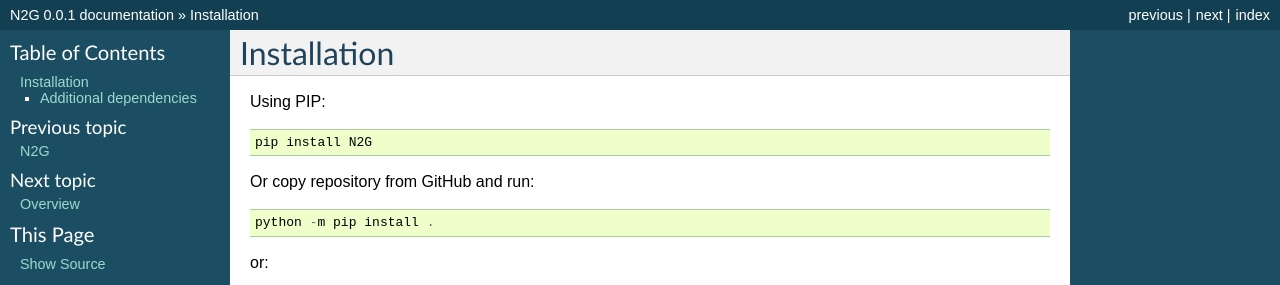
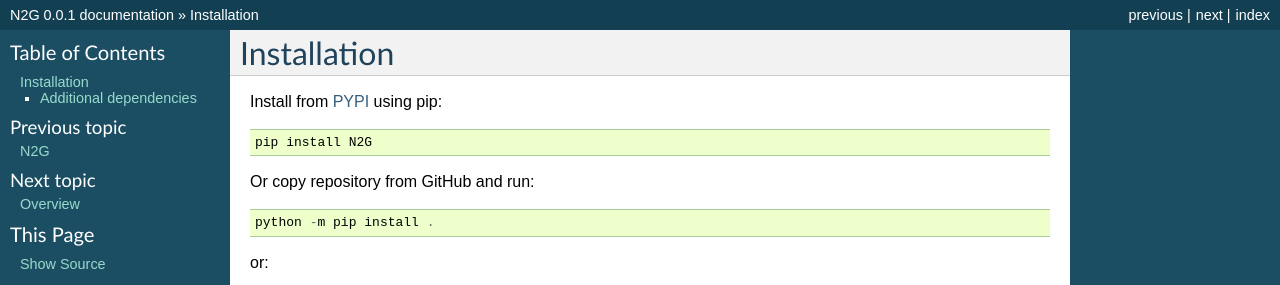
Before and after one commit to dmulyalin/N2G, a Sphinx documentation site: the page built from docs/source/Installation.rst, in a window 1280 px wide. Shown: the top 285 px of the page. Built offline with Sphinx 7.4.7, drawn with Linux system fonts in a browser that asks for light colours.

Commit message:
updated installation docs

```diff
--- a/docs/source/Installation.rst
+++ b/docs/source/Installation.rst
@@ -1,7 +1,7 @@
 Installation
 ============
 
-Using PIP::
+Install from `PYPI <https://pypi.org/project/N2G/>`_ using pip::
 
 	pip install N2G
 
--- a/setup.py
+++ b/setup.py
@@ -7,7 +7,7 @@
 
 setup(
     name="N2G",
-    version="0.1.0",
+    version="0.1.1",
     author="Denis Mulyalin",
     author_email="d.mulyalin@gmail.com",
     description="Need To Graph",
```
